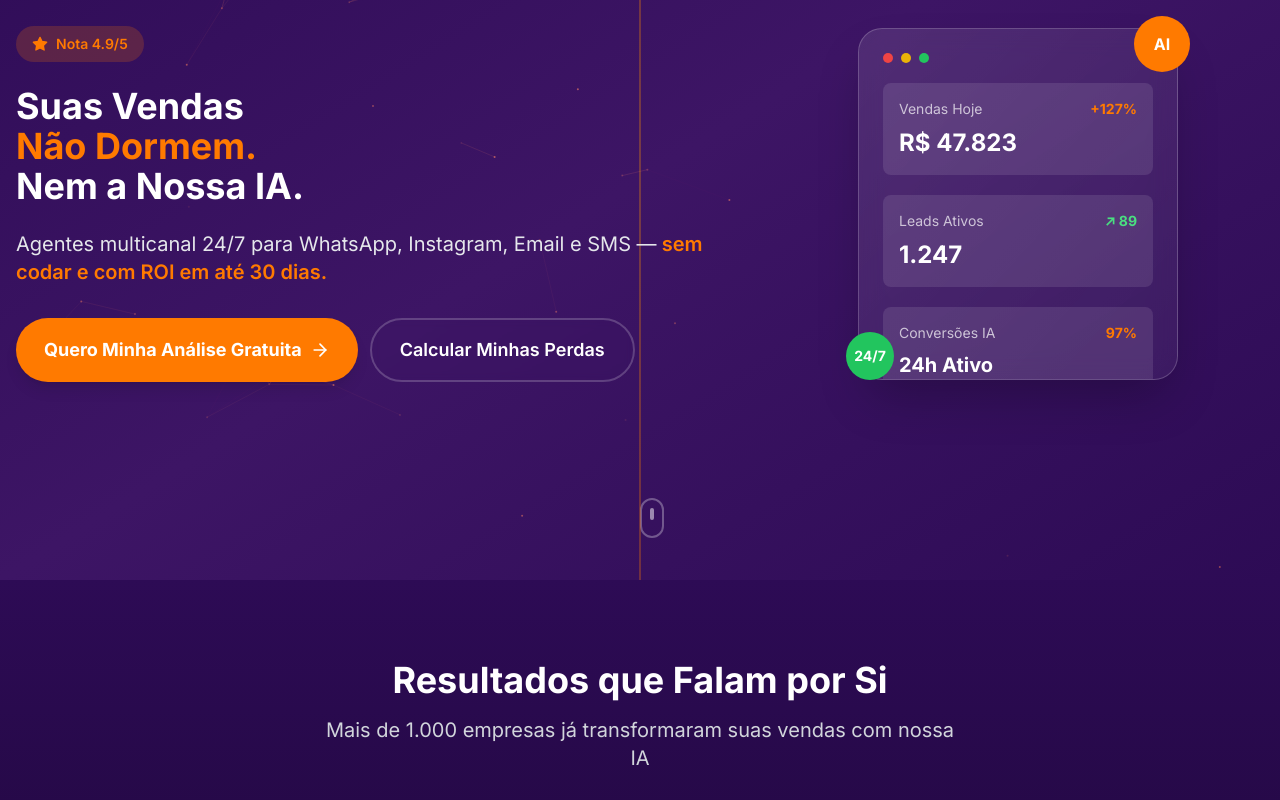
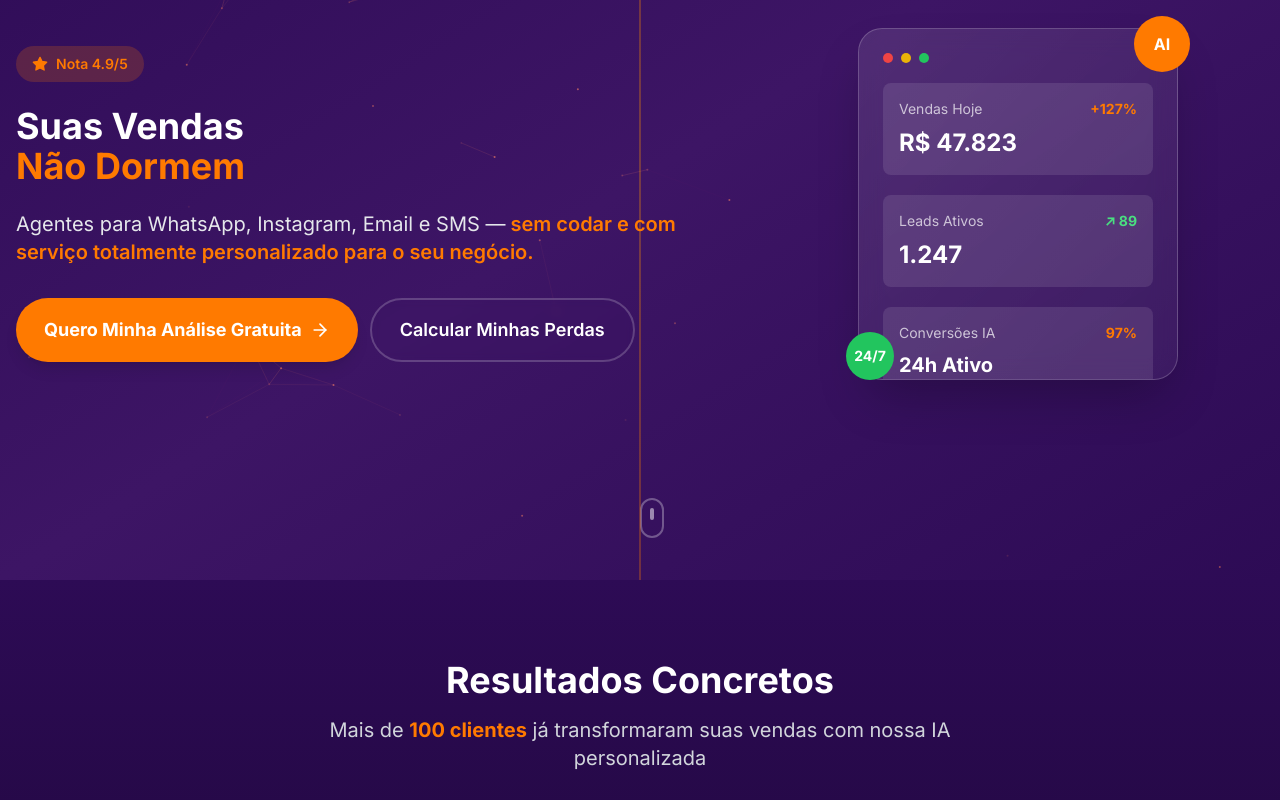
Before and after one commit to tylaig/meusuperapp, a React (Vite) app: page / in a window 1280 px wide. Shown: the part 220-1020 px from the top of the page. Built offline with nearby package versions, Linux system fonts and the light colour scheme.

Commit message:
Melhoria da Copy e Promessa da Página Principal

```diff
--- a/index.html
+++ b/index.html
@@ -4,29 +4,29 @@
     <meta charset="UTF-8" />
     <link rel="icon" type="image/svg+xml" href="/vite.svg" />
     <meta name="viewport" content="width=device-width, initial-scale=1.0" />
-    <meta name="description" content="Transforme suas vendas com IA 24/7. Agentes multicanal para WhatsApp, Instagram, Email e SMS. ROI garantido em 30 dias. Análise gratuita disponível." />
-    <meta name="keywords" content="IA vendas, chatbot, WhatsApp Business, automação vendas, inteligência artificial, leads, conversão" />
-    <meta name="author" content="meusuper.app" />
+    <meta name="description" content="Agentes para WhatsApp, Instagram, Email e SMS — sem codar e com serviço totalmente personalizado para o seu negócio. Suas vendas não dormem." />
+    <meta name="keywords" content="IA vendas, chatbot personalizado, WhatsApp Business, automação vendas, inteligência artificial, leads, conversão, Samuel Vicente Ferreira" />
+    <meta name="author" content="Samuel Vicente Ferreira - meusuper.app" />
 
     <!-- Open Graph / Facebook -->
     <meta property="og:type" content="website" />
     <meta property="og:url" content="https://meusuper.app/" />
-    <meta property="og:title" content="Suas Vendas Não Dormem. Nem a Nossa IA | meusuper.app" />
-    <meta property="og:description" content="Agentes multicanal 24/7 para WhatsApp, Instagram, Email e SMS — sem codar e com ROI em até 30 dias." />
+    <meta property="og:title" content="Suas Vendas Não Dormem | meusuper.app" />
+    <meta property="og:description" content="Agentes para WhatsApp, Instagram, Email e SMS — sem codar e com serviço totalmente personalizado para o seu negócio." />
     <meta property="og:image" content="https://images.pexels.com/photos/3183197/pexels-photo-3183197.jpeg?auto=compress&cs=tinysrgb&w=1200&h=630&fit=crop" />
 
     <!-- Twitter -->
     <meta property="twitter:card" content="summary_large_image" />
     <meta property="twitter:url" content="https://meusuper.app/" />
-    <meta property="twitter:title" content="Suas Vendas Não Dormem. Nem a Nossa IA | meusuper.app" />
-    <meta property="twitter:description" content="Agentes multicanal 24/7 para WhatsApp, Instagram, Email e SMS — sem codar e com ROI em até 30 dias." />
+    <meta property="twitter:title" content="Suas Vendas Não Dormem | meusuper.app" />
+    <meta property="twitter:description" content="Agentes para WhatsApp, Instagram, Email e SMS — sem codar e com serviço totalmente personalizado para o seu negócio." />
     <meta property="twitter:image" content="https://images.pexels.com/photos/3183197/pexels-photo-3183197.jpeg?auto=compress&cs=tinysrgb&w=1200&h=630&fit=crop" />
 
     <!-- Preload critical fonts -->
     <link rel="preconnect" href="https://fonts.googleapis.com">
     <link rel="preconnect" href="https://fonts.gstatic.com" crossorigin>
 
-    <title>Suas Vendas Não Dormem. Nem a Nossa IA | meusuper.app</title>
+    <title>Suas Vendas Não Dormem | meusuper.app</title>
   </head>
   <body>
     <div id="root"></div>
--- a/src/components/Footer.tsx
+++ b/src/components/Footer.tsx
@@ -20,8 +20,8 @@ const Footer: React.FC = () => {
               <span className="text-xl sm:text-2xl font-bold text-white">meusuper.app</span>
             </div>
             <p className="text-gray-300 leading-relaxed mb-4 sm:mb-6 max-w-md text-center md:text-left mx-auto md:mx-0 text-sm sm:text-base">
-              Transformamos empresas com IA de vendas 24/7. Mais de 1.000 clientes já recuperaram
-              milhões em vendas perdidas com nossa tecnologia.
+              Transformamos empresas com IA de vendas 24/7. Mais de 100 clientes já recuperaram
+              milhões em vendas perdidas com nossa tecnologia personalizada.
             </p>
 
             {/* Founder */}
@@ -35,7 +35,7 @@ const Footer: React.FC = () => {
                 <div>
                   <h4 className="text-white font-bold text-sm sm:text-base">Samuel Vicente Ferreira</h4>
                   <p className="text-[#FF7A00] text-xs sm:text-sm font-semibold">CEO & Founder</p>
-                  <p className="text-gray-400 text-xs">Parceiro Oficial Dubotics</p>
+                  <p className="text-gray-400 text-xs">Especialista em Automação e IA para Vendas</p>
                 </div>
               </div>
             </div>
@@ -129,7 +129,7 @@ const Footer: React.FC = () => {
               <span className="text-gray-300 text-xs sm:text-sm">⭐ 97% Satisfação</span>
             </div>
             <div className="bg-white/5 rounded-lg px-4 sm:px-6 py-2 sm:py-3 border border-white/10">
-              <span className="text-gray-300 text-xs sm:text-sm">🚀 Parceiro Dubotics</span>
+              <span className="text-gray-300 text-xs sm:text-sm">🚀 100 Clientes Ativos</span>
             </div>
           </div>
 
@@ -142,7 +142,7 @@ const Footer: React.FC = () => {
               <a href="#" className="hover:text-[#FF7A00] transition-colors duration-300">Termos de Uso</a>
             </p>
             <p className="text-gray-500 text-xs">
-              CNPJ: 00.000.000/0001-00 • Desenvolvido com ❤️ para revolucionar suas vendas
+              CNPJ: 61.455.363/0001-06 • Desenvolvido com ❤️ por Samuel Vicente Ferreira para revolucionar suas vendas 24/7
             </p>
           </div>
         </div>
--- a/src/components/HeroSection.tsx
+++ b/src/components/HeroSection.tsx
@@ -117,13 +117,12 @@ const HeroSection: React.FC = () => {
 
               <h1 className="text-3xl xl:text-4xl 2xl:text-5xl font-bold text-white leading-tight">
                 Suas Vendas
-                <span className="text-[#FF7A00] block">Não Dormem.</span>
-                <span className="text-white">Nem a Nossa IA.</span>
+                <span className="text-[#FF7A00] block">Não Dormem</span>
               </h1>
 
               <p className="text-lg xl:text-xl text-gray-200 leading-relaxed pr-4">
-                Agentes multicanal 24/7 para WhatsApp, Instagram, Email e SMS —
-                <span className="text-[#FF7A00] font-semibold"> sem codar e com ROI em até 30 dias.</span>
+                Agentes para WhatsApp, Instagram, Email e SMS —
+                <span className="text-[#FF7A00] font-semibold"> sem codar e com serviço totalmente personalizado para o seu negócio.</span>
               </p>
 
               <div className="flex flex-col sm:flex-row gap-3 pt-2">
@@ -206,13 +205,12 @@ const HeroSection: React.FC = () => {
 
             <h1 className="text-3xl sm:text-4xl md:text-5xl font-bold text-white leading-tight px-2">
               Suas Vendas
-              <span className="text-[#FF7A00] block">Não Dormem.</span>
-              <span className="text-white">Nem a Nossa IA.</span>
+              <span className="text-[#FF7A00] block">Não Dormem</span>
             </h1>
 
             <p className="text-lg sm:text-xl md:text-2xl text-gray-200 leading-relaxed px-4">
-              Agentes multicanal 24/7 para WhatsApp, Instagram, Email e SMS —
-              <span className="text-[#FF7A00] font-semibold"> sem codar e com ROI em até 30 dias.</span>
+              Agentes para WhatsApp, Instagram, Email e SMS —
+              <span className="text-[#FF7A00] font-semibold"> sem codar e com serviço totalmente personalizado para o seu negócio.</span>
             </p>
 
             {/* Mobile Dashboard */}
--- a/src/components/StatsSection.tsx
+++ b/src/components/StatsSection.tsx
@@ -54,10 +54,10 @@ const StatsSection: React.FC = () => {
       <div className="container mx-auto px-4">
         <div className="text-center mb-12 sm:mb-16">
           <h2 className="text-2xl sm:text-3xl md:text-4xl font-bold text-white mb-3 sm:mb-4 px-2">
-            Resultados que Falam por Si
+            Resultados Concretos
           </h2>
           <p className="text-lg sm:text-xl text-gray-300 max-w-2xl mx-auto px-4">
-            Mais de 1.000 empresas já transformaram suas vendas com nossa IA
+            Mais de <span className="text-[#FF7A00] font-bold">100 clientes</span> já transformaram suas vendas com nossa IA personalizada
           </p>
         </div>
 
```
Also changed, not shown: src/components/UseCasesSection.tsx (+52 -46 lines).
